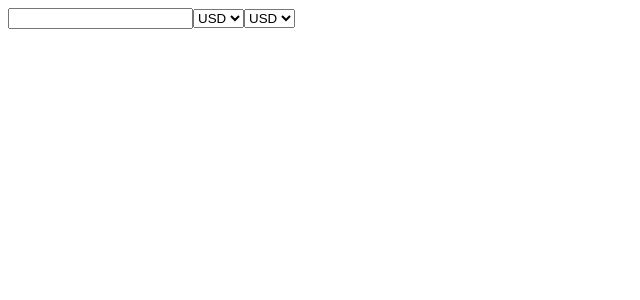
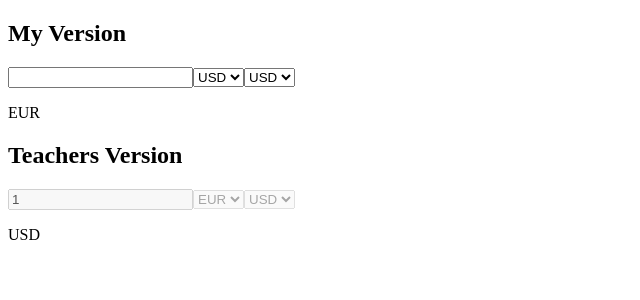
Before and after one commit to camkol/currency-converter, a React (Create React App) app: page / in a window 1280 px wide. Shown: the top 300 px of the page, without its empty margins (0-640 px from the left). Built offline with nearby package versions, Linux system fonts and the light colour scheme; no server answers.

Commit message:
add teachers version

```diff
--- a/src/App.js
+++ b/src/App.js
@@ -5,7 +5,7 @@ import "./App.css";
 
 function App() {
   const [conFrom, setConFrom] = useState("USD");
-  const [conTo, setConTo] = useState("USD");
+  const [conTo, setConTo] = useState("EUR");
   const [input, setInput] = useState("");
   const [output, setOutput] = useState("");
 
@@ -42,10 +42,11 @@ function App() {
 
   return (
     <div>
+      <h2>My Version</h2>
       <Input input={input} setInput={setInput} />
       <Selection onConvert={handleFrom} />
       <Selection onConvert={handleTo} />
-      <Output output={output} />
+      <Output output={output} currency={conTo} />
     </div>
   );
 }
@@ -74,6 +75,10 @@ function Selection({ onConvert }) {
   );
 }
 
-function Output({ output }) {
-  return <p>{output}</p>;
+function Output({ output, currency }) {
+  return (
+    <p>
+      {output} {currency}
+    </p>
+  );
 }
--- /dev/null
+++ b/src/TeachersApp.js
@@ -0,0 +1,64 @@
+// `https://api.frankfurter.app/latest?amount=100&from=EUR&to=USD`
+
+import { useEffect, useState } from "react";
+
+export default function TeachersApp() {
+  const [amount, setAmount] = useState(1);
+  const [fromCur, setFromCur] = useState("EUR");
+  const [toCur, setToCur] = useState("USD");
+  const [converted, setConverted] = useState("");
+  const [isLoading, setIsLoading] = useState(false);
+
+  useEffect(
+    function () {
+      async function convert() {
+        setIsLoading(true);
+        const res = await fetch(
+          `https://api.frankfurter.app/latest?amount=${amount}&from=${fromCur}&to=${toCur}`
+        );
+        const data = await res.json();
+        setConverted(data.rates[toCur]);
+        setIsLoading(false);
+      }
+
+      if (fromCur === toCur) return setConverted(amount);
+      convert();
+    },
+    [amount, fromCur, toCur]
+  );
+
+  return (
+    <div>
+      <h2>Teachers Version</h2>
+      <input
+        type="text"
+        value={amount}
+        onChange={(e) => setAmount(Number(e.target.value))}
+        disabled={isLoading}
+      />
+      <select
+        value={fromCur}
+        onChange={(e) => setFromCur(e.target.value)}
+        disabled={isLoading}
+      >
+        <option value="USD">USD</option>
+        <option value="EUR">EUR</option>
+        <option value="CAD">CAD</option>
+        <option value="INR">INR</option>
+      </select>
+      <select
+        value={toCur}
+        onChange={(e) => setToCur(e.target.value)}
+        disabled={isLoading}
+      >
+        <option value="USD">USD</option>
+        <option value="EUR">EUR</option>
+        <option value="CAD">CAD</option>
+        <option value="INR">INR</option>
+      </select>
+      <p>
+        {converted} {toCur}
+      </p>
+    </div>
+  );
+}
--- a/src/index.js
+++ b/src/index.js
@@ -2,10 +2,12 @@ import React from "react";
 import ReactDOM from "react-dom/client";
 
 import App from "./App";
+import TeachersApp from "./TeachersApp";
 
 const root = ReactDOM.createRoot(document.getElementById("root"));
 root.render(
   <React.StrictMode>
     <App />
+    <TeachersApp />
   </React.StrictMode>
 );
```
